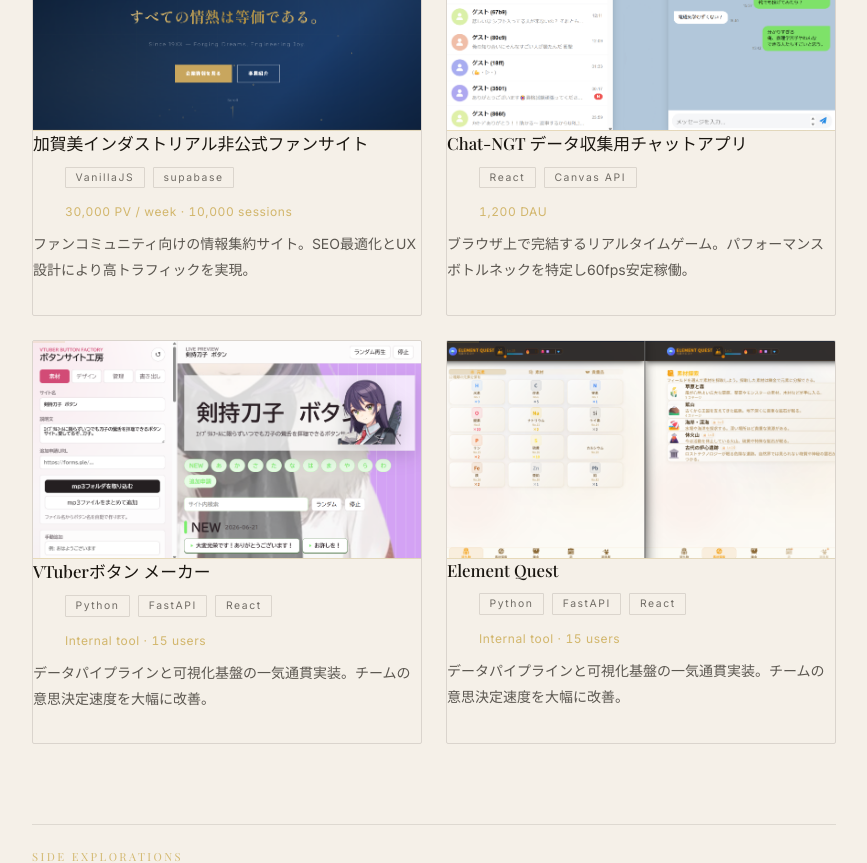
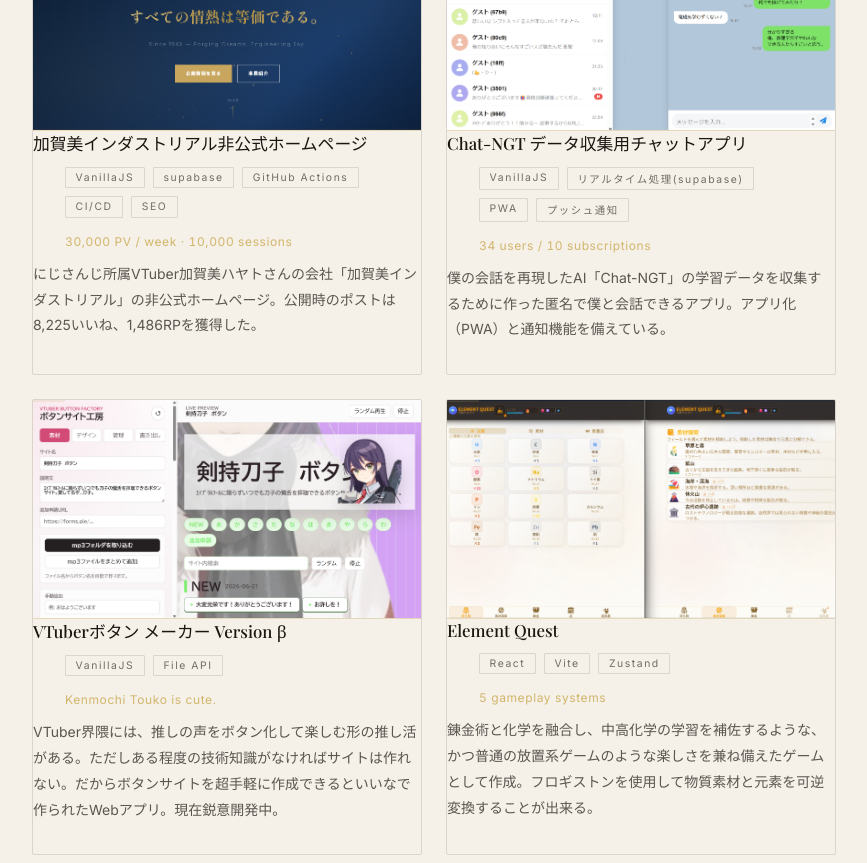
Before and after one commit to luminous-luca-dev/LucaHome, a Next.js app: page / in a window 1280 px wide. Shown: the part 1820-2683 px from the top of the page, without its empty margins (206-1073 px from the left). Built offline with nearby package versions, Linux system fonts and the light colour scheme.

Commit message:
Worksについての記述を色々増強

```diff
--- a/app/page.tsx
+++ b/app/page.tsx
@@ -19,17 +19,31 @@ const FOOTER_LINKS = [
 ];
 
 const WORKS = [
-  { title: '加賀美インダストリアル非公式ファンサイト', href: 'https://kagami-industrial-unofficial-fansite.pages.dev', image: '/works/kagami.png', tags: ['VanillaJS', 'supabase'], metrics: '30,000 PV / week · 10,000 sessions', desc: 'ファンコミュニティ向けの情報集約サイト。SEO最適化とUX設計により高トラフィックを実現。' },
-  { title: 'Chat-NGT データ収集用チャットアプリ', href: 'https://luca-gpt-assemble.pages.dev', image: '/works/chat-ngt.png', tags: ['React', 'Canvas API'], metrics: '1,200 DAU', desc: 'ブラウザ上で完結するリアルタイムゲーム。パフォーマンスボトルネックを特定し60fps安定稼働。' },
-  { title: 'VTuberボタン メーカー', href: 'https://vtuber-button-factory.pages.dev', image: '/works/vtuber-button.png', tags: ['Python', 'FastAPI', 'React'], metrics: 'Internal tool · 15 users', desc: 'データパイプラインと可視化基盤の一気通貫実装。チームの意思決定速度を大幅に改善。' },
-  { title: 'Element Quest', href: 'https://element-quest.pages.dev', image: '/works/element.png', tags: ['Python', 'FastAPI', 'React'], metrics: 'Internal tool · 15 users', desc: 'データパイプラインと可視化基盤の一気通貫実装。チームの意思決定速度を大幅に改善。' },
+  { title: '加賀美インダストリアル非公式ホームページ', href: 'https://kagami-industrial-unofficial-fansite.pages.dev', image: '/works/kagami.png',
+    tags: ['VanillaJS', 'supabase','GitHub Actions','CI/CD','SEO'], metrics: '30,000 PV / week · 10,000 sessions', desc: 'にじさんじ所属VTuber加賀美ハヤトさんの会社「加賀美インダストリアル」の非公式ホームページ。公開時のポストは8,225いいね、1,486RPを獲得した。' },
+
+  { title: 'Chat-NGT データ収集用チャットアプリ', href: 'https://luca-gpt-assemble.pages.dev', image: '/works/chat-ngt.png',
+    tags: ['VanillaJS', 'リアルタイム処理(supabase)','PWA','プッシュ通知'], metrics: '34 users / 10 subscriptions', desc: '僕の会話を再現したAI「Chat-NGT」の学習データを収集するために作った匿名で僕と会話できるアプリ。アプリ化（PWA）と通知機能を備えている。' },
+
+  { title: 'VTuberボタン メーカー Version β', href: 'https://vtuber-button-factory.pages.dev', image: '/works/vtuber-button.png',
+    tags: ['VanillaJS','File API'], metrics: 'Kenmochi Touko is cute.', desc: 'VTuber界隈には、推しの声をボタン化して楽しむ形の推し活がある。ただしある程度の技術知識がなければサイトは作れない。だからボタンサイトを超手軽に作成できるといいなで作られたWebアプリ。現在鋭意開発中。' },
+
+  { title: 'Element Quest', href: 'https://element-quest.pages.dev', image: '/works/element.png',
+    tags: ["React","Vite","Zustand"], metrics: '5 gameplay systems', desc: '錬金術と化学を融合し、中高化学の学習を補佐するような、かつ普通の放置系ゲームのような楽しさを兼ね備えたゲームとして作成。フロギストンを使用して物質素材と元素を可逆変換することが出来る。' },
 ];
 
 const SUB_WORKS = [
-  { title: '自己分析【極】', href: 'https://self-analysis-kiwami.pages.dev', tags: ['VanillaJS', 'supabase'], desc: 'ﾋﾞｼﾞﾈｽｱｲﾃﾞｱ大会で共同立案した 就活支援ツールのﾌﾟﾛﾄﾀｲﾌﾟ。のちのちハッカソンで採案され完成に至ったのがPolaris。' },
-  { title: '新歓用プロフィールメーカー', href: 'https://profile-maker-4ls.pages.dev', tags: ['VanillaJS', 'Canvas API'], desc: '新入生歓迎会のとき、各人のプロフィール作成が面倒臭そうだったので作って共有したアプリ。' },
-  { title: 'HTML開示だな', href: 'https://kaizi-htmler.pages.dev', tags: ['VanillaJS'], desc: 'Claude Codeにハマった友人が スマホでhtmlを起動したいと言うので作ったアプリ。LINEで手軽に共有できるようにtxtファイルとの互換性も備えている。' },
-  { title: 'ESに文章貼り付けられる君', href: 'https://kanji-restorer.pages.dev', tags: ['VanillaJS'], desc: '某就活サービスにてペーストした文字Unicodeが狂い混乱を招いていたため思いついたツール。特に使用されてはいない。' },
+  { title: '自己分析【極】', href: 'https://self-analysis-kiwami.pages.dev', tags: ['VanillaJS', 'supabase'],
+    desc: 'ﾋﾞｼﾞﾈｽｱｲﾃﾞｱ大会で共同立案した 就活支援ツールのﾌﾟﾛﾄﾀｲﾌﾟ。のちのちハッカソンで採案され完成に至ったのがPolaris。' },
+
+  { title: '新歓用プロフィールメーカー', href: 'https://profile-maker-4ls.pages.dev', tags: ['VanillaJS', 'Canvas API'],
+    desc: '新入生歓迎会のとき、各人のプロフィール作成が面倒臭そうだったので作って共有したアプリ。' },
+
+  { title: 'HTML開示だな', href: 'https://kaizi-htmler.pages.dev', tags: ['VanillaJS'],
+    desc: 'Claude Codeにハマった友人が スマホでhtmlを起動したいと言うので作ったアプリ。LINEで手軽に共有できるようにtxtファイルとの互換性も備えている。' },
+
+  { title: 'ESに文章貼り付けられる君', href: 'https://kanji-restorer.pages.dev', tags: ['VanillaJS'],
+    desc: '某就活サービスにてペーストした文字Unicodeが狂い混乱を招いていたため思いついたツール。特に使用されてはいない。' },
 ];
 
 const SKILLS = [
```
Also changed, not shown: tsconfig.json (+41 -1 lines).
